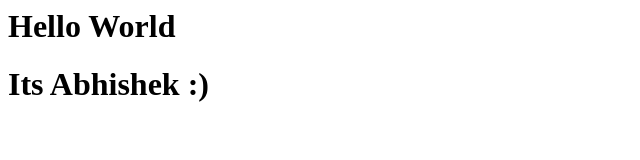
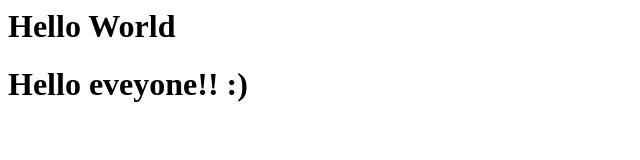
Before and after one commit to skillogic/devopsgit, a plain HTML site: page index.html in a window 1280 px wide. Shown: the whole page, without its empty margins (0-640 px from the left). Drawn offline with Linux system fonts and the light colour scheme.

Commit message:
today is thursday

```diff
--- a/index.html
+++ b/index.html
@@ -2,7 +2,7 @@
 <body>
 
 <h1> Hello World </h1>
-<h1> Its Abhishek :) </h1>
+<h1> Hello eveyone!! :) </h1>
 </boy>
 
 
```
